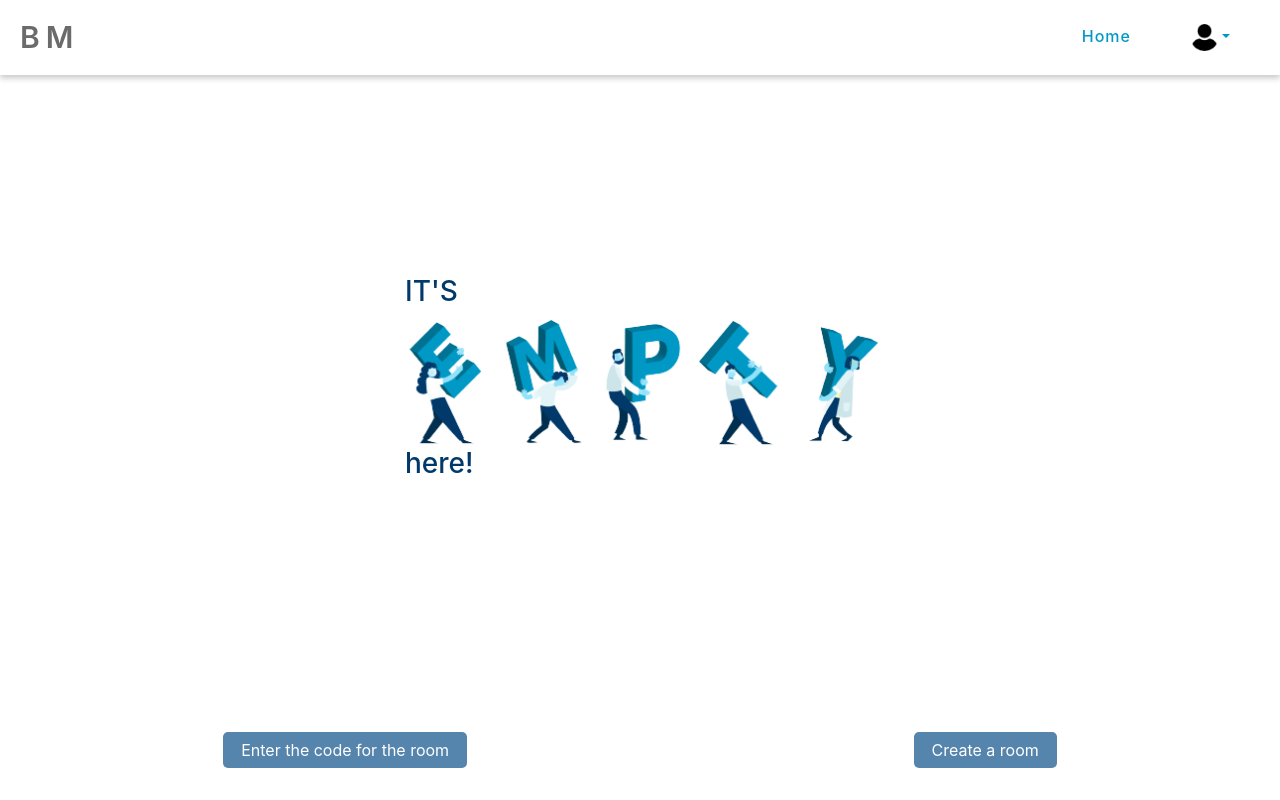
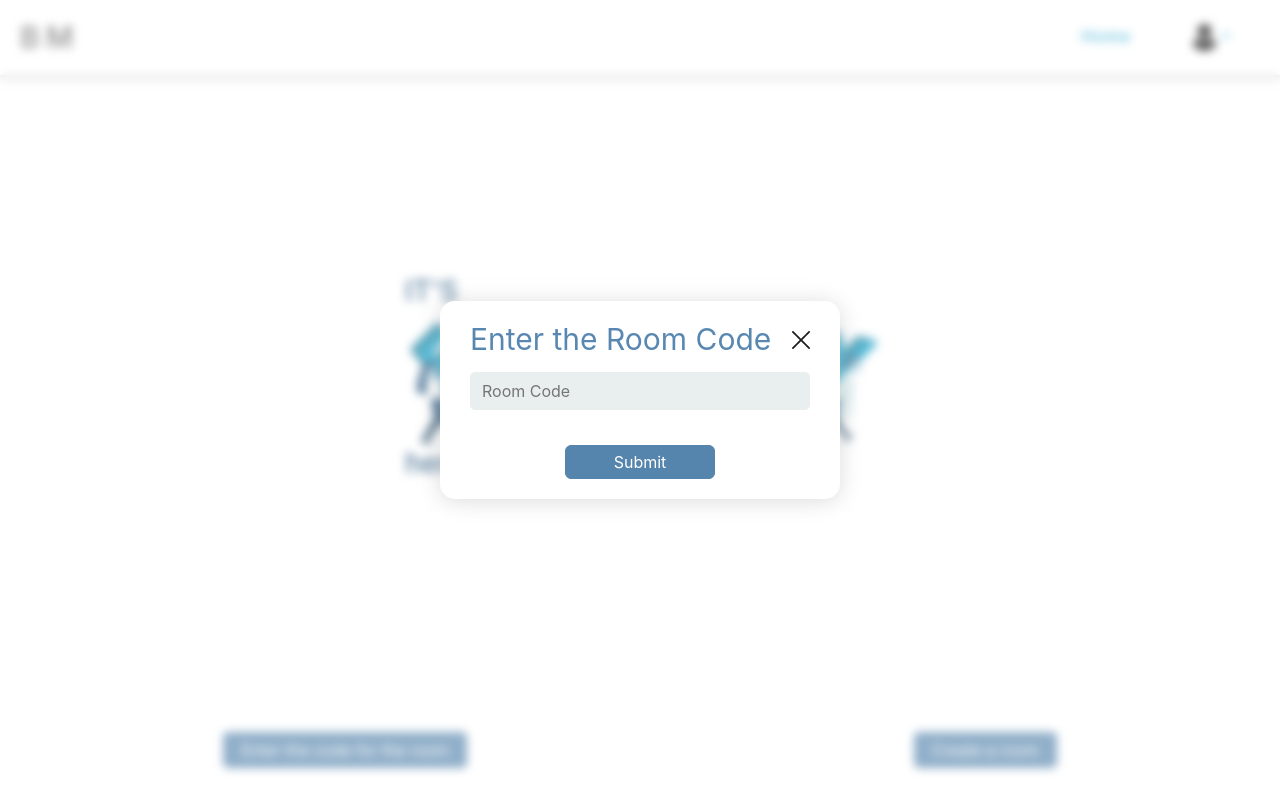
Before and after one commit to sj056/Budget-Manager, a React (Create React App) app: page /app in a window 1280 px wide. Both pictures are taken after a click on the button "Enter the code for the room". Built offline with nearby package versions, Linux system fonts and the light colour scheme.

Commit message:
code for the room modal added

```diff
--- a/src/components/Homepage.js
+++ b/src/components/Homepage.js
@@ -10,6 +10,7 @@ const Homepage=()=>{
 let his=useHistory();
 
 const [createRoom,setCreateRoom]=useState(false);
+const [codeTeam,setCodeTeam]=useState(false);
 
 const signOut=()=>{
   auth.signOut();
@@ -23,6 +24,8 @@ const signOut=()=>{
           <div className="cards-container">
             {createRoom===true?
             <CreateRoom setCreateRoom={setCreateRoom}/>:""}
+            {codeTeam===true?
+            <CodeTeam setCodeTeam={setCodeTeam}/>:""}
 
             <div className="empty-Container">
               <h3>IT'S</h3>
@@ -31,7 +34,7 @@ const signOut=()=>{
             </div>
           </div>
           <section className="btns-container d-flex">
-            <button>Enter the code for the room</button>
+            <button onClick={e=>setCodeTeam(true)}>Enter the code for the room</button>
             <button onClick={e=>setCreateRoom(true)}>Create a room</button>
           </section>
         </section>
@@ -70,4 +73,28 @@ const CreateRoom=(props)=>{
   );
 }
 
+const CodeTeam=(props)=>{
+
+  const closeModal=(e)=>{
+    e.preventDefault();
+    props.setCodeTeam(false);
+  }
+
+  return(
+    <section className="Create-room">
+      <div className="inputModal">
+        <h4>Enter the Room Code</h4>
+        <img src={close} className="close" alt="close" onClick={e=>closeModal(e)}/>
+        <form className="d-flex flex-column">
+          <input type="text" placeholder="Room Code"/>
+          <div id="memberInputs"></div>
+
+          <button type="submit">Submit</button>
+        </form>
+      </div>
+    </section>
+  );
+}
+
+
 export default Homepage;
```
